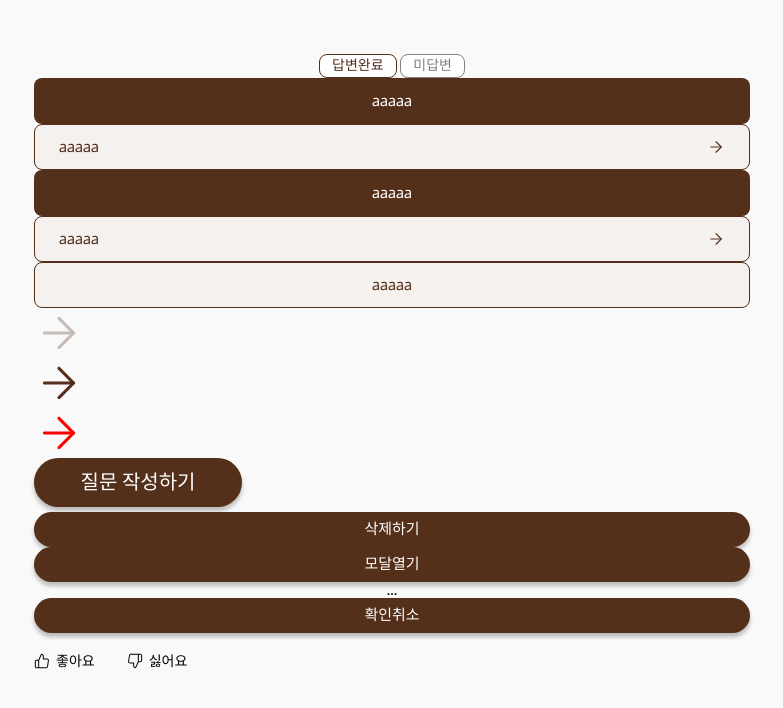
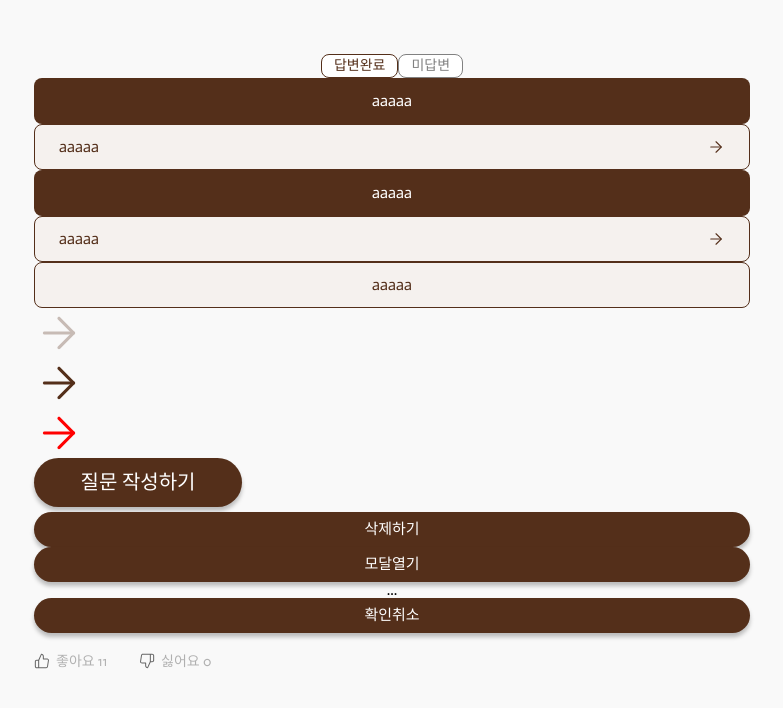
Before and after one commit to jaywai-lee/OpenMind, a React (Vite) app: page /component in a window 1280 px wide. Shown: the top 708 px of the page, without its empty margins (248-1031 px from the left). Built offline with nearby package versions, Linux system fonts and the light colour scheme; no server answers; a web font is replaced by a local one.

Commit message:
✨ [ECS-101]Feat:공통-리액션컴포넌트 (#83)

```diff
--- a/src/components/common/Reaction/Reaction.jsx
+++ b/src/components/common/Reaction/Reaction.jsx
@@ -1,19 +1,67 @@
 import styles from './Reaction.module.css';
 import ThumbsDown from '../../../assets/icons/thumbs-down.svg?react';
 import ThumbsUp from '../../../assets/icons/thumbs-up.svg?react';
+import { useState } from 'react';
+/**
+ *  Reaction 컴포넌트 (좋아요/싫어요 기능)
+ *  - 사용법 예시
+ *  <Reaction
+ *   question={question}
+ *   isReactionDisabled={isReactionDisabled}
+ *   activeMyReactionType={myReaction}
+ *   onReact={handleReactionClick}
+ *  ></Reaction>
+ *
+ * question: (object) 질문 정보
+ * isReactionDisabled: true/false (Boolean) 비활성화 여부
+ * activeMyReactionType: 'like'/'dislike' (string) 사용자가 이미 누른 버튼의 타입
+ * onReact: (function) 눌렀을때 전달할 함수 -> 인자로 type('like'/'dislike'(string)) 전달
+ * @param { question, isReactionDisabled, activeMyReactionType, onReact}
+ * @returns
+ */
+function Reaction({
+  question,
+  isReactionDisabled,
+  activeMyReactionType,
+  onReact,
+}) {
+  const { like, dislike } = question;
+  const [voted, setVoted] = useState(false);
 
-function Reaction({ question, onReaction }) {
-  // const { like, dislike } = question;
+  // console.log(
+  //   'activeMyReactionType::',
+  //   activeMyReactionType,
+  //   typeof activeMyReactionType,
+  // );
+
+  const handleReactionClick = (type) => {
+    if (isReactionDisabled || voted) return;
+    setVoted(true);
+    onReact(type);
+  };
+
+  const isDisabled = isReactionDisabled || voted;
+  const currentActive = activeMyReactionType || voted;
 
   return (
     <div className={styles.reactionContainer}>
-      <button className={styles.reactionGroup}>
-        <ThumbsUp width={16} height={16} />
-        좋아요
+      <button
+        className={`${styles.reactionButton} ${currentActive === 'like' ? styles.active : ''}`}
+        type="button"
+        disabled={isDisabled}
+        onClick={() => handleReactionClick('like')}
+      >
+        <ThumbsUp width={16} height={16} className={styles.reactIcon} />
+        <span>좋아요 {like}</span>
       </button>
-      <button className={styles.reactionGroup}>
-        <ThumbsDown width={16} height={16} />
-        싫어요
+      <button
+        className={`${styles.reactionButton} ${currentActive === 'dislike' ? styles.active : ''}`}
+        type="button"
+        disabled={isDisabled}
+        onClick={() => handleReactionClick('dislike')}
+      >
+        <ThumbsDown width={16} height={16} className={styles.reactIcon} />
+        <span>싫어요 {dislike}</span>
       </button>
     </div>
   );
--- a/src/components/common/Reaction/Reaction.module.css
+++ b/src/components/common/Reaction/Reaction.module.css
@@ -1,15 +1,25 @@
 .reactionContainer {
-  width: 168px;
   height: 18px;
   display: flex;
   gap: 32px;
 }
-.reactionGroup {
-  /* width: 59px; */
-  height: 18px;
+.reactionButton {
   font-weight: var(--font-weight-medium);
   font-size: 14px;
   line-height: 18px;
   display: flex;
   gap: 6px;
+  color: var(--Grayscale-40);
 }
+.reactionButton.active {
+  color: var(--Blue-50);
+}
+.active .reactIcon {
+  fill: var(--Blue-50);
+}
+
+.reactionButton:disabled .reactIcon,
+.reactionButton:disabled span {
+  opacity: 0.6;
+  cursor: not-allowed;
+}
--- a/src/components/common/_ComponentsPage.jsx
+++ b/src/components/common/_ComponentsPage.jsx
@@ -8,17 +8,46 @@ import ConfirmModal from './modal/ConfirmModal';
 import ArrowRightLineDisabled from '../../assets/icons/arrow-right-line-disabled.svg?react';
 import MoreDropDown from './Dropdown/MoreDropDown';
 import Reaction from './Reaction/Reaction';
+import storage from '../../utils/storage';
+import useReactionStorage from '../../hooks/useReactionStorage';
 
 function _ComponentPage() {
   const [isModalOpen, setIsModalOpen] = useState(false);
   const [isConfirmModalOpen, setIsConfirmModalOpen] = useState(false);
+
+  const subject = {
+    id: 12637, // 냥냥
+  };
+
+  const question = {
+    id: 1234,
+    like: 11,
+    dislike: 0,
+  };
+
+  const { id, like, dislike } = question;
+  const userId = storage.get('userId', null);
+  const { enabled, getMyReaction, setReaction } = useReactionStorage(
+    userId,
+    subject.id,
+  );
+
+  const myReaction = getMyReaction(id);
+  const isReactionDisabled = !enabled || Boolean(myReaction);
+
+  const handleOnReact = (type) => {
+    // onReact(id, type);
+    // setReaction(id, type);
+    console.log('handleReact:::::', type);
+  };
+
   const handleConfirm = () => {
     console.log('확인 눌렀음');
   };
   return (
     <div className={styles.container}>
-      <Badge status="done" /> {/* 답변완료 뱃지 표시 */}
-      <Badge status="waiting" /> {/* 미답변 뱃지 표시 */}
+      <Badge status="done" />
+      <Badge status="waiting" />
       <div>
         <Button theme="dark" isDisabled={false}>
           aaaaa
@@ -73,7 +102,12 @@ function _ComponentPage() {
           onConfirm={handleConfirm}
         />
         <div className={styles.reaction}></div>
-        <Reaction></Reaction>
+        <Reaction
+          question={question}
+          isReactionDisabled={isReactionDisabled}
+          activeMyReactionType={myReaction}
+          onReact={handleOnReact}
+        ></Reaction>
       </div>
     </div>
   );
```
